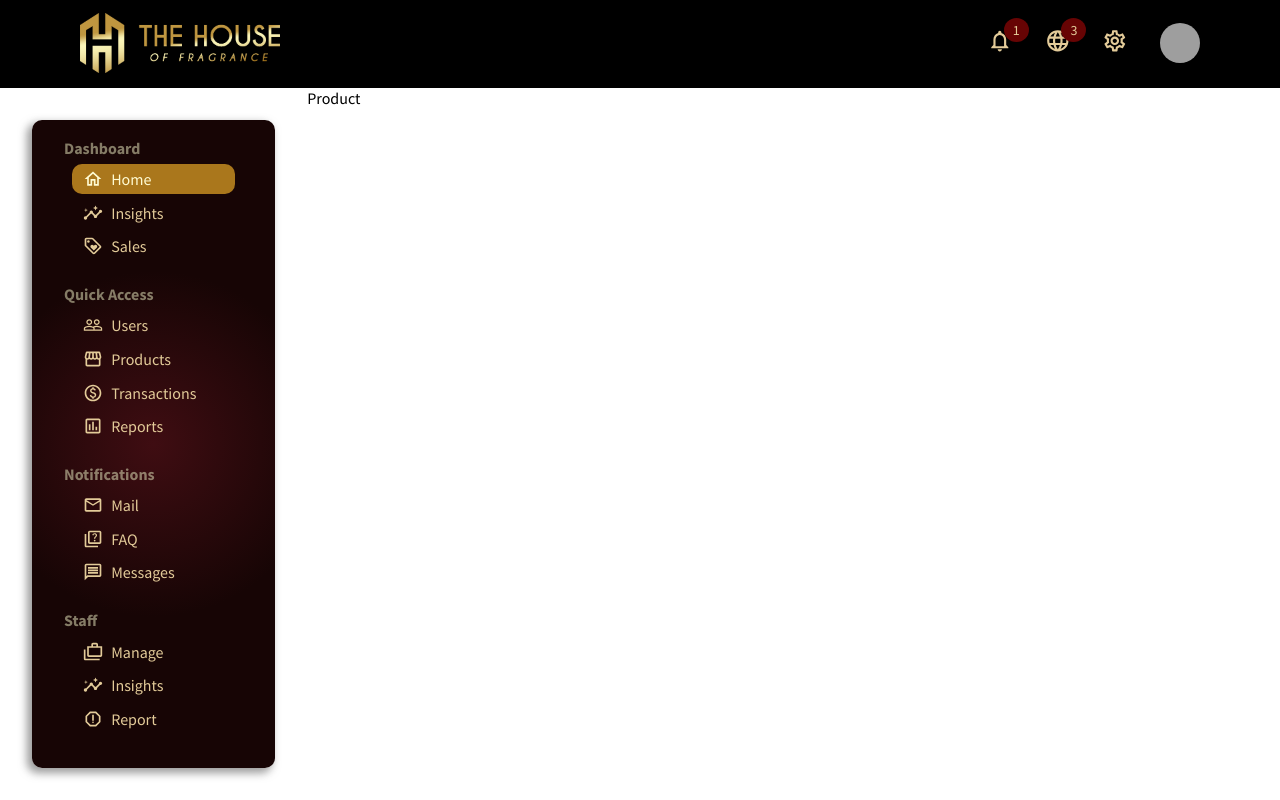
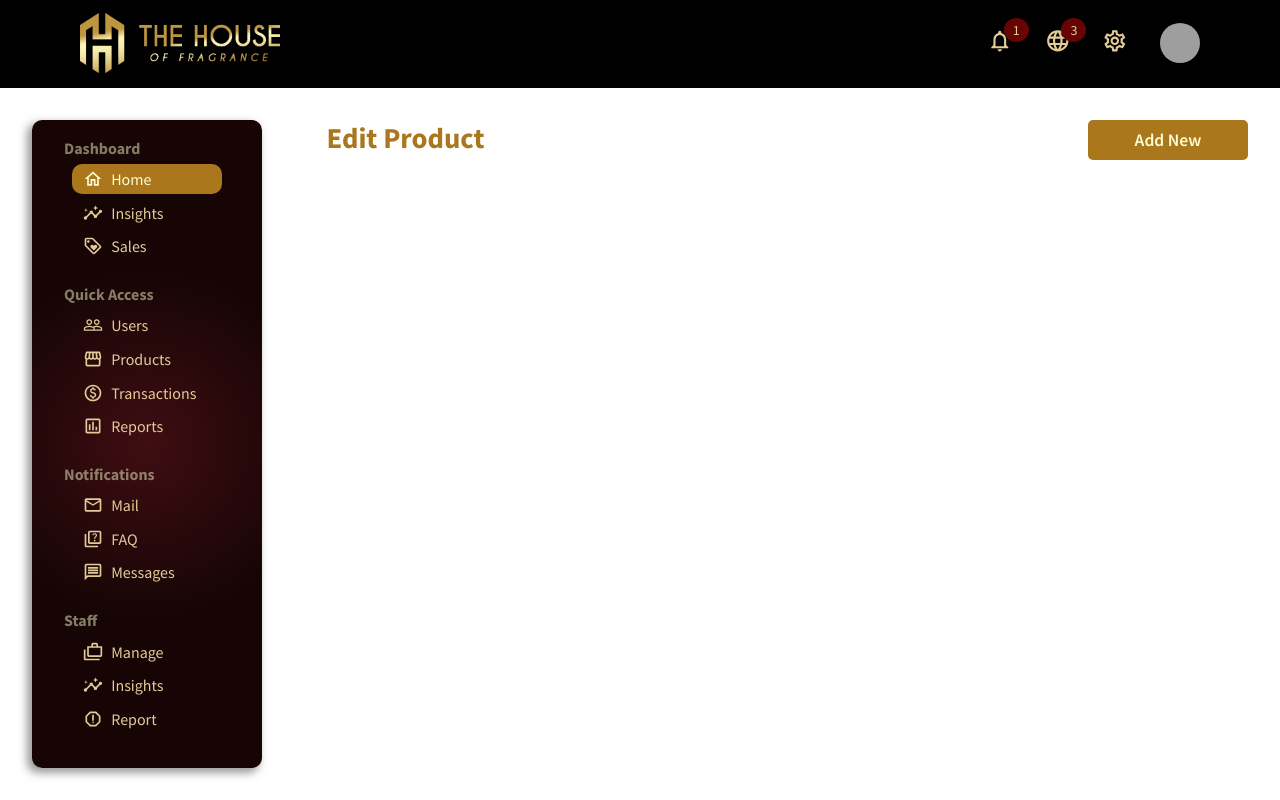
Before and after one commit to reshadintec/thof, a React (Create React App) app in the folder dashboard/: page /product/1 in a window 1280 px wide. Built offline with nearby package versions, Linux system fonts and the light colour scheme; grey boxes are pictures that could not be loaded.

Commit message:
product page

```diff
--- a/dashboard/src/pages/productSingle/Product.jsx
+++ b/dashboard/src/pages/productSingle/Product.jsx
@@ -2,6 +2,14 @@ import "./product.css"
 
 export default function Product() {
   return (
-    <div className="product">Product</div>
+    <div className="product">
+      <div className="titleContainer">
+        <h2>Edit Product</h2>
+        <button>Add New</button>
+      </div>
+      <div className="productContaier">
+
+      </div>
+    </div>
   )
 }
--- a/dashboard/src/pages/productSingle/product.css
+++ b/dashboard/src/pages/productSingle/product.css
@@ -1,3 +1,26 @@
 .product{
   flex:4;
+  margin:2em;
 }
+
+.titleContainer{
+  display: flex;
+  justify-content: space-between;
+}
+
+.titleContainer h2{
+  color: #aa771c;
+  font-size: 1.8rem;
+}
+
+.titleContainer button{
+  width: 160px;
+    background-color: #aa771c;
+    color: #fffbd2;
+    border: none;
+    border-radius: 5px;
+    padding: 0.5em;
+    font-size: 1.1rem;
+    font-weight: 600;
+    cursor: pointer;
+}
```
